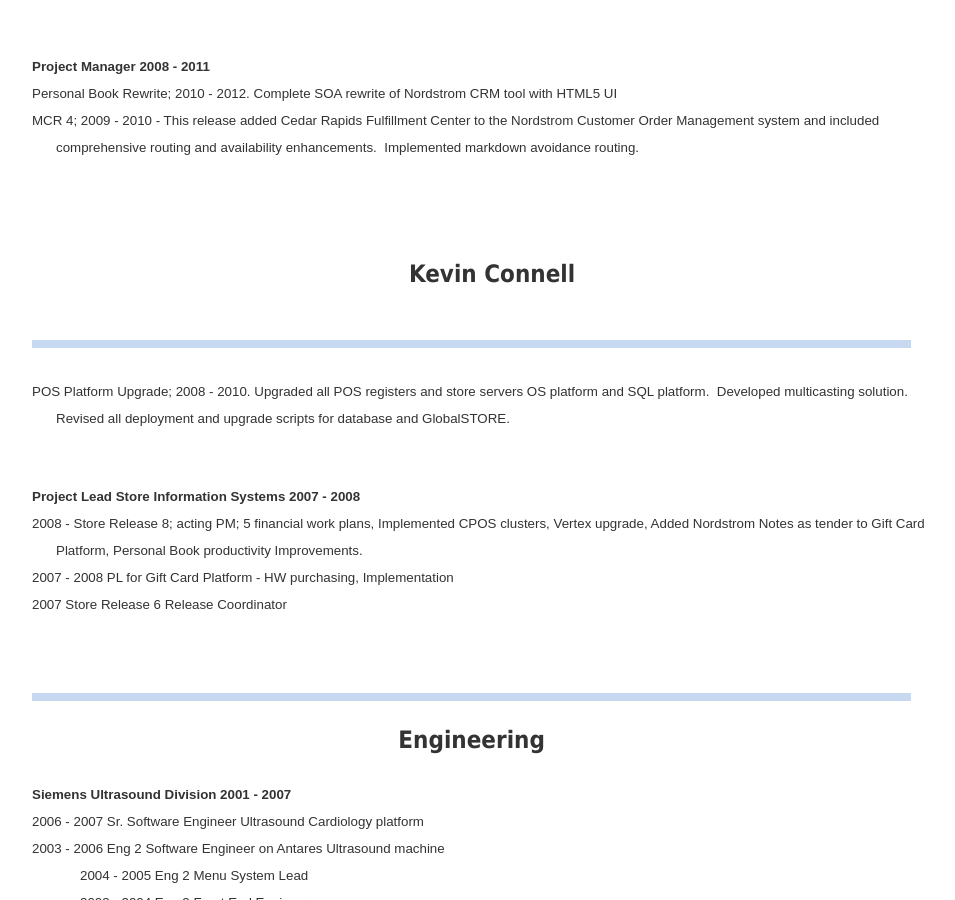
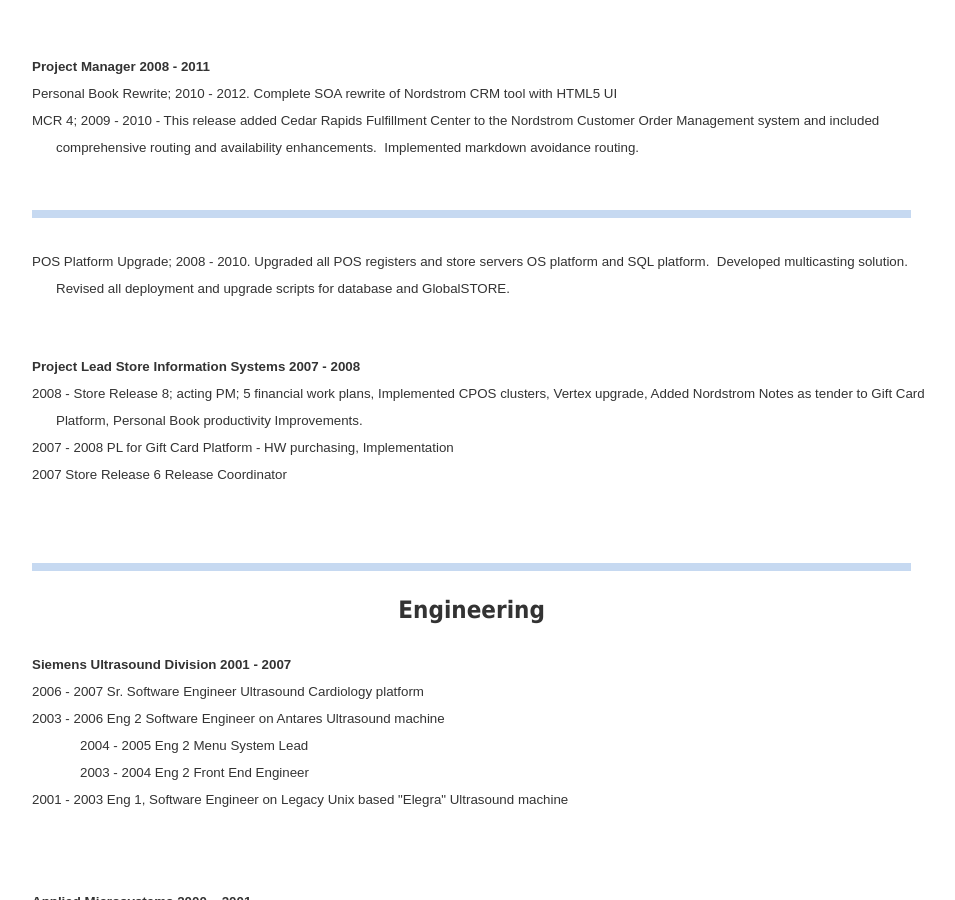
Before and after one commit to mo4dawg/mo4dawg.github.io, a Jekyll site: the page built from CV/index.html, in a window 1280 px wide and 900 px high, scrolled down 1750 px. Shown: the whole window, without its empty margins (160-1115 px from the left). Built offline with Jekyll 4.4.1, drawn with Linux system fonts in a browser that asks for light colours.

Commit message:
Update index.html

```diff
--- a/CV/index.html
+++ b/CV/index.html
@@ -365,21 +365,6 @@
 system and included comprehensive routing and availability enhancements.<span
 style='mso-spacerun:yes'>&nbsp; </span>Implemented markdown avoidance routing.<o:p></o:p></span></span></p>
 
-<p class=MsoNormal style='margin-bottom:0in;margin-bottom:.0001pt;line-height:
-normal'><span style='mso-bookmark:top'><span style='font-size:10.0pt;
-font-family:"Arial","sans-serif";mso-fareast-font-family:"Times New Roman"'><o:p>&nbsp;</o:p></span></span></p>
-
-<p class=MsoNormal style='margin-bottom:0in;margin-bottom:.0001pt;line-height:
-normal'><span style='mso-bookmark:top'><span style='font-size:10.0pt;
-font-family:"Arial","sans-serif";mso-fareast-font-family:"Times New Roman"'><o:p>&nbsp;</o:p></span></span></p>
-
-<p class=MsoNormal align=center style='margin-top:0in;margin-right:0in;
-margin-bottom:9.0pt;margin-left:.25in;text-align:center;line-height:normal'><span
-style='mso-bookmark:top'><b style='mso-bidi-font-weight:normal'><span
-style='font-size:18.0pt;font-family:"Tahoma","sans-serif";mso-fareast-font-family:
-"Times New Roman"'>Kevin Connell</span></b></span><span style='mso-bookmark:
-top'><span style='font-family:"Tahoma","sans-serif";mso-fareast-font-family:
-"Times New Roman"'><o:p></o:p></span></span></p>
 
 <div style='mso-element:para-border-div;border:none;border-bottom:solid #C6D9F1 6.0pt;
 padding:0in 0in 1.0pt 0in;margin-left:0in;margin-right:12.6pt'>
```
